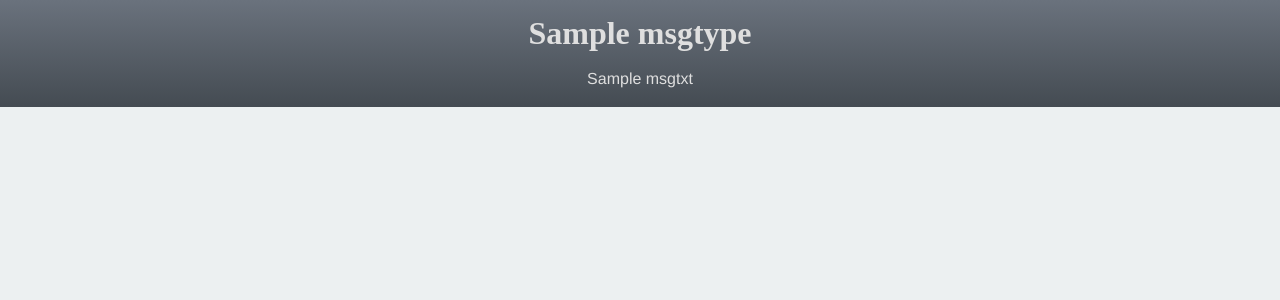
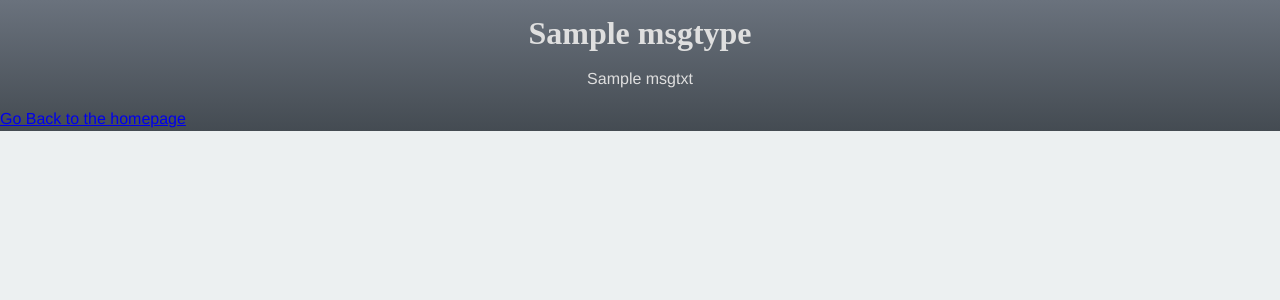
Before and after one commit to seekshreyas/shrink, a Flask app: template templates/response.html in a window 1280 px wide. Shown: the top 300 px of the page. Run offline with Flask 2, Linux system fonts and the light colour scheme; the template is opened without the code that fills it: most values are stand-ins (such as "Sample title", 1, 10 or a date in 2020); some libraries are stand-ins or nearby versions; some web fonts are replaced.

Commit message:
added back button

```diff
--- a/templates/response.html
+++ b/templates/response.html
@@ -25,6 +25,7 @@
         <header>
         	<h1>{{ msgtype }}</h1>
             <p>{{ msgtxt }}</p>
+            <a href="/home">Go Back to the homepage</a>
         </header>
 
     </body>
```
